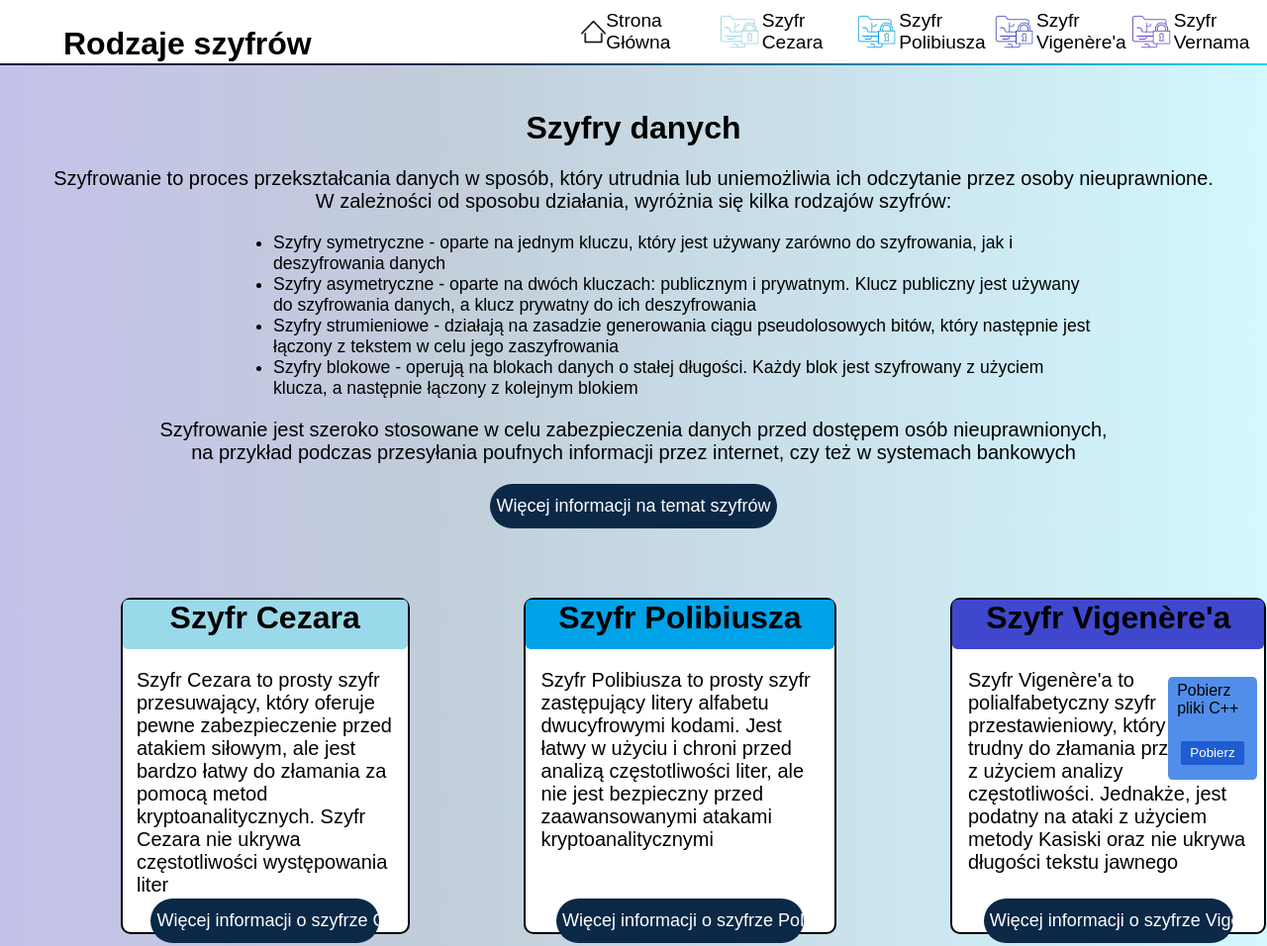
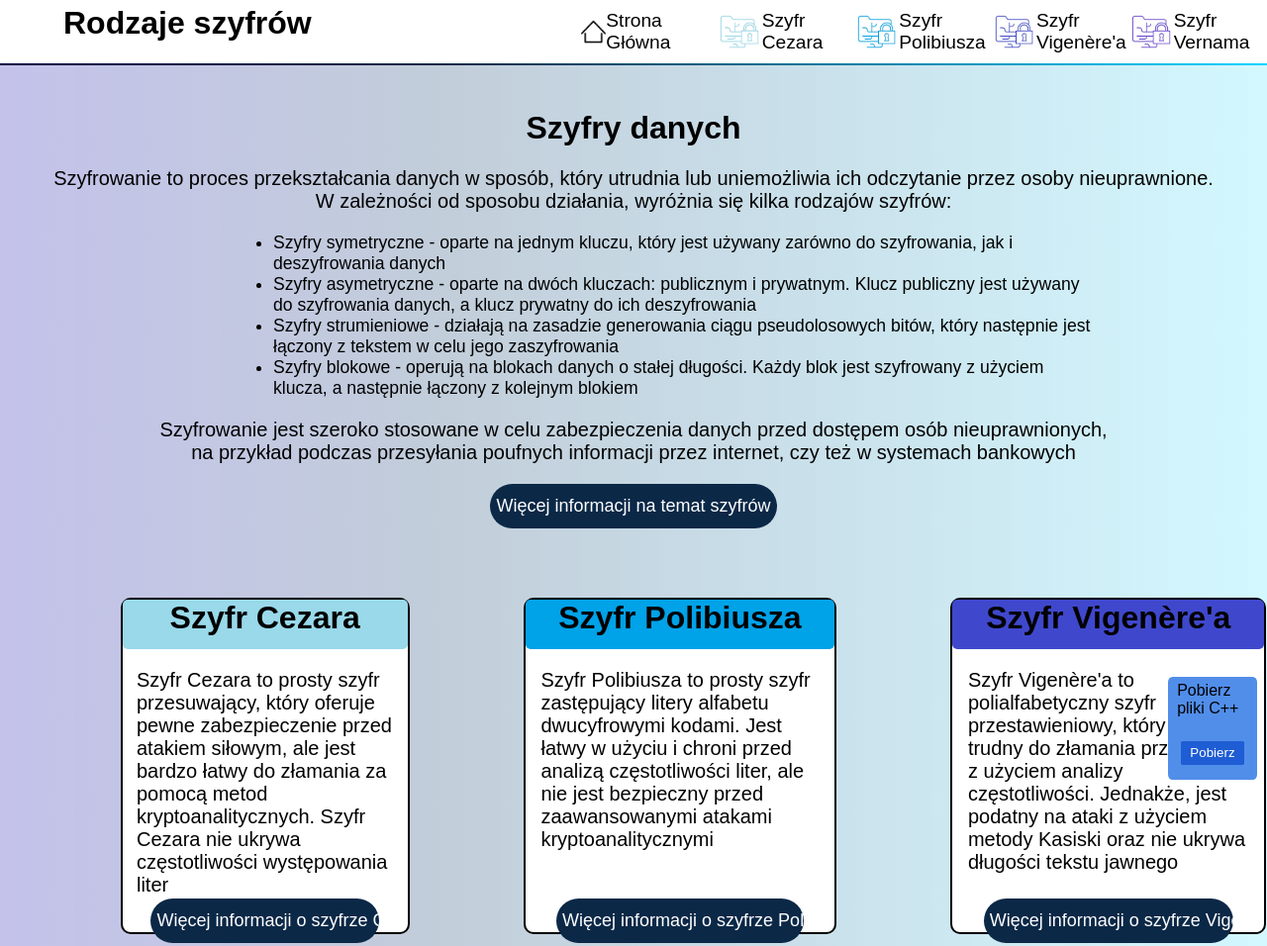
Before and after one commit to MKmikson/MKmikson.github.io, a plain HTML site: page index.html in a window 1280 px wide. Shown: the top 956 px of the page at 99% size. Drawn offline with Linux system fonts and the light colour scheme.

Commit message:
gradient-laptop

```diff
--- a/index.css
+++ b/index.css
@@ -236,7 +236,7 @@ li{
     /* display: flex;
     place-items: center; */
     margin-left: 5%;
-    margin-top: 5px;
+    margin-top: -2vh;
     width:35%;
     height: 100%;
     float: left;
```
